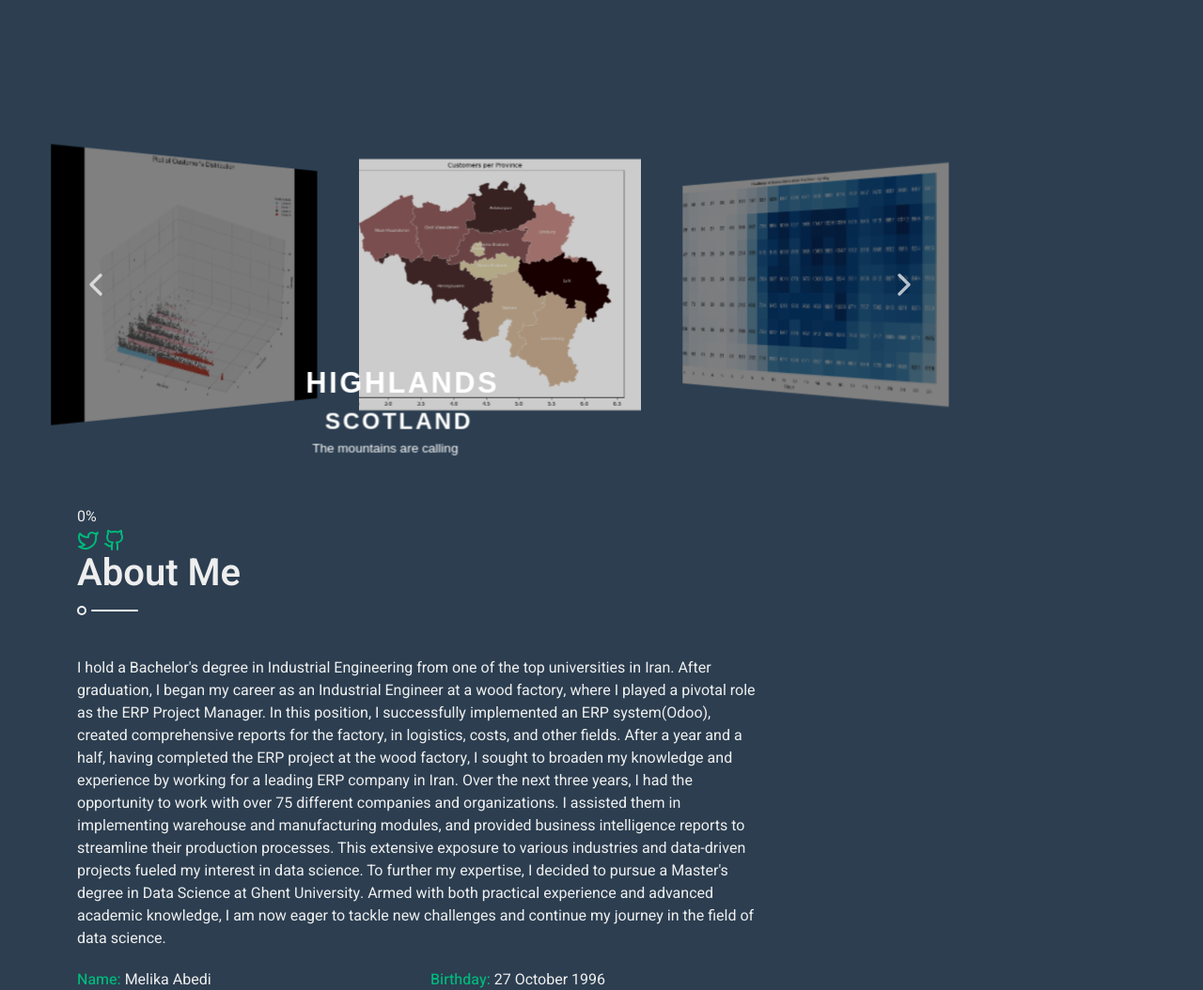
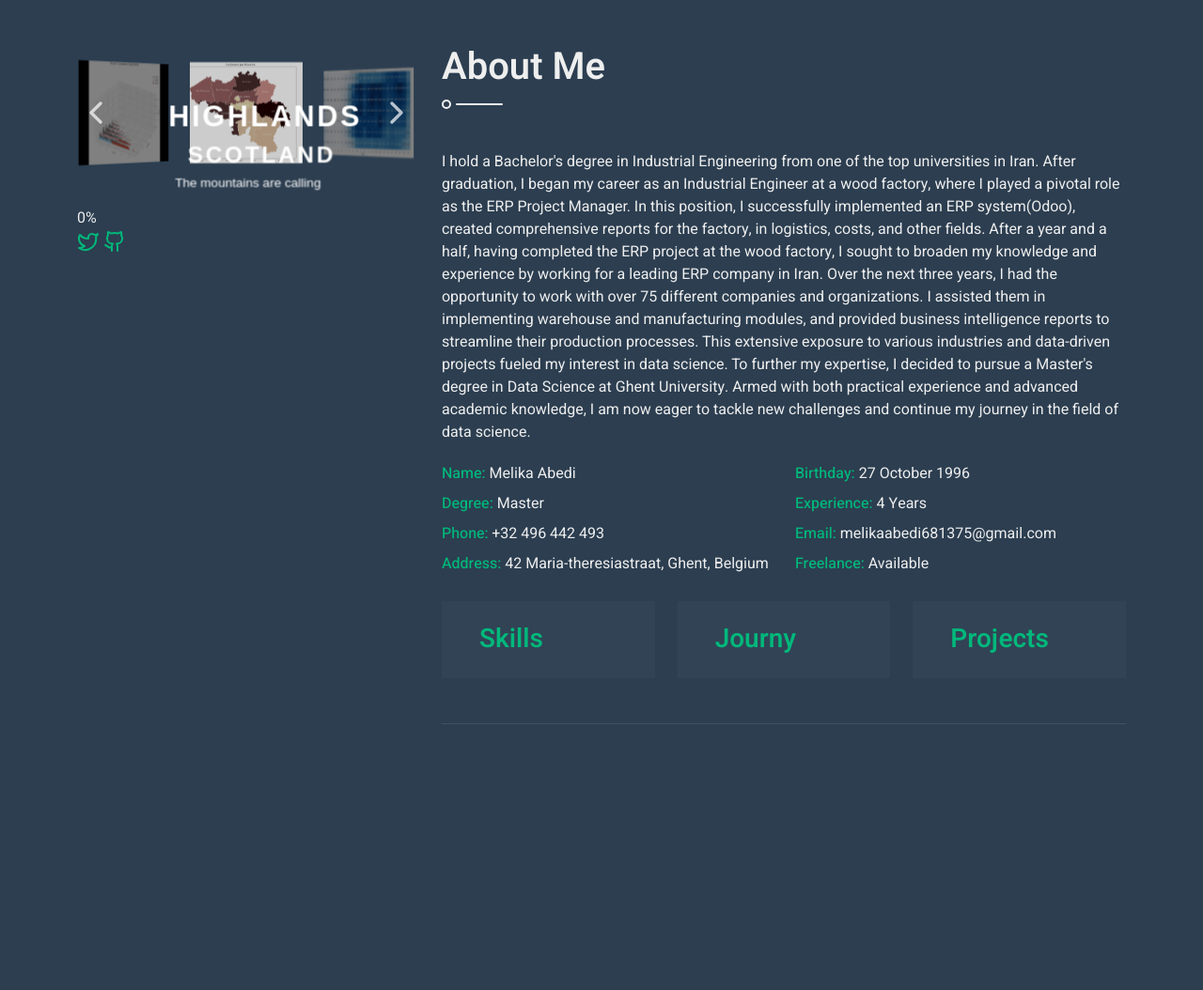
Before and after one commit to melikaabedikoupaei/portfolio, a Django app: page /x in a window 1280 px wide. Shown: the top 1054 px of the page at 94% size. After the commit the page ends 771 px from the top, so only its background shows below. Run offline with Django 5.2, Linux system fonts and the light colour scheme; some libraries are stand-ins or nearby versions; some web fonts are replaced.

Commit message:
put it in left again

```diff
--- a/static/css/slider.css
+++ b/static/css/slider.css
@@ -1,7 +1,7 @@
 @import url("https://api.fontshare.com/v2/css?f[]=archivo@100,200,300,400,500,600,700,800,900&f[]=clash-display@200,300,400,500,600,700&display=swap");
 
 :root {
-    --slide-width: min(25vw, 300px);
+    --slide-width: min(25vw, 120px);
     --slide-aspect: 2 / 3;
 
     --slide-transition-duration: 800ms;
--- a/statics/css/slider.css
+++ b/statics/css/slider.css
@@ -1,7 +1,7 @@
 @import url("https://api.fontshare.com/v2/css?f[]=archivo@100,200,300,400,500,600,700,800,900&f[]=clash-display@200,300,400,500,600,700&display=swap");
 
 :root {
-    --slide-width: min(25vw, 300px);
+    --slide-width: min(25vw, 120px);
     --slide-aspect: 2 / 3;
 
     --slide-transition-duration: 800ms;
--- a/templates/x.html
+++ b/templates/x.html
@@ -43,10 +43,12 @@
 
         <div class="container">
             <div class="row g-5">
+                <div class="col-lg-4 sticky-lg-top vh-100">
+                    {% include 'slider.html' %}
+                </div>
                 <div class="col-lg-8">
                     <!-- About Start -->
                     <section class="py-5 border-bottom wow fadeInUp" data-wow-delay="0.1s">
-                        {% include 'slider.html' %}
                         <h1 class="title pb-3 mb-5">About Me</h1>
                         <p>I hold a Bachelor's degree in Industrial Engineering from one of the top universities in Iran.  After graduation, I began my career as an Industrial Engineer at a wood factory, where I played a pivotal role as the ERP Project Manager. In this position, I successfully implemented an ERP system(Odoo), created comprehensive reports for the factory, in logistics, costs, and other fields.
 
@@ -149,10 +151,6 @@
 
 <!-- Template Javascript -->
 <script src="{% static 'js/main.js' %}"></script>
-<script>
-    window.addEventListener('load', () => {
-        window.scrollTo(0, 0);
-    });
-</script>
+
     </body>
 </html>
```
